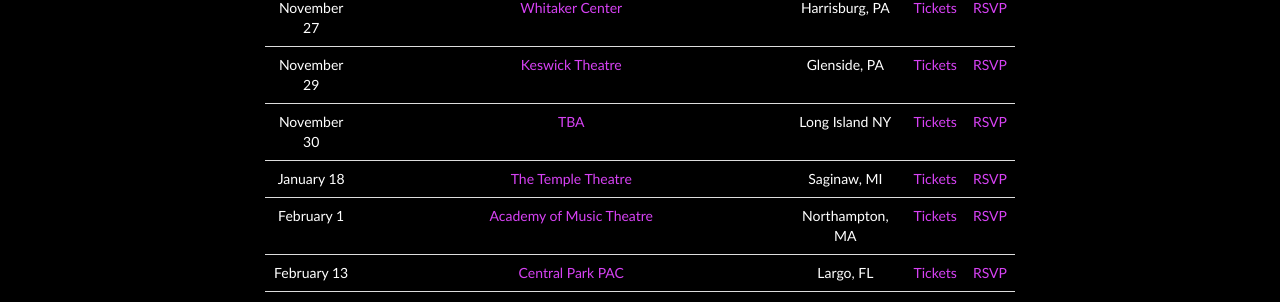
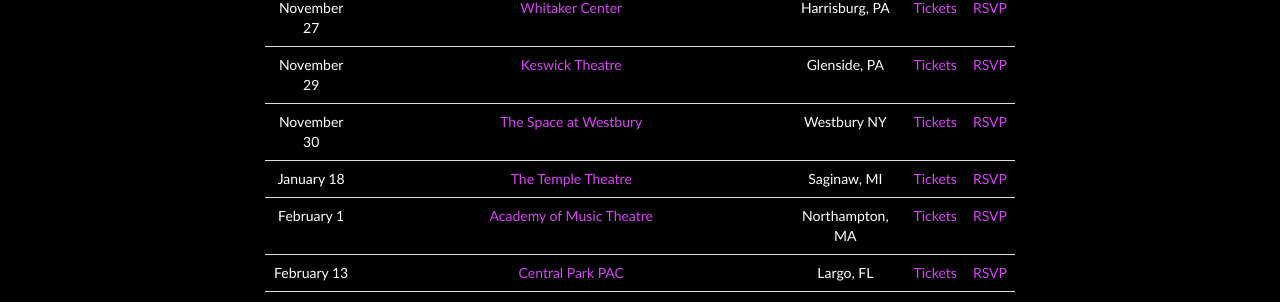
Before and after one commit to machineweb/machineweb.github.io, a Jekyll site: the page built from index.html, in a window 1280 px wide and 900 px high, scrolled down 1617 px. Shown: the part 147-449 px from the top of the window. Built offline with Jekyll 4.4.1, drawn with Linux system fonts in a browser that asks for light colours; comment, search, counter and statistics services are not loaded.

Commit message:
Updated tour

```diff
--- a/_data/tour.yml
+++ b/_data/tour.yml
@@ -4043,9 +4043,9 @@
     order: "1584763200000"
 
   - date: "November 30 2019"
-    venue: "TBA"
-    venue-url: ""
-    location: "Long Island NY"
-    tickets-url: ""
+    venue: "The Space at Westbury"
+    venue-url: "http://www.thespaceatwestbury.com/?page=shows"
+    location: "Westbury NY"
+    tickets-url: "On sale soon"
     rsvp-url: ""
     order: "1575090000000"
```
